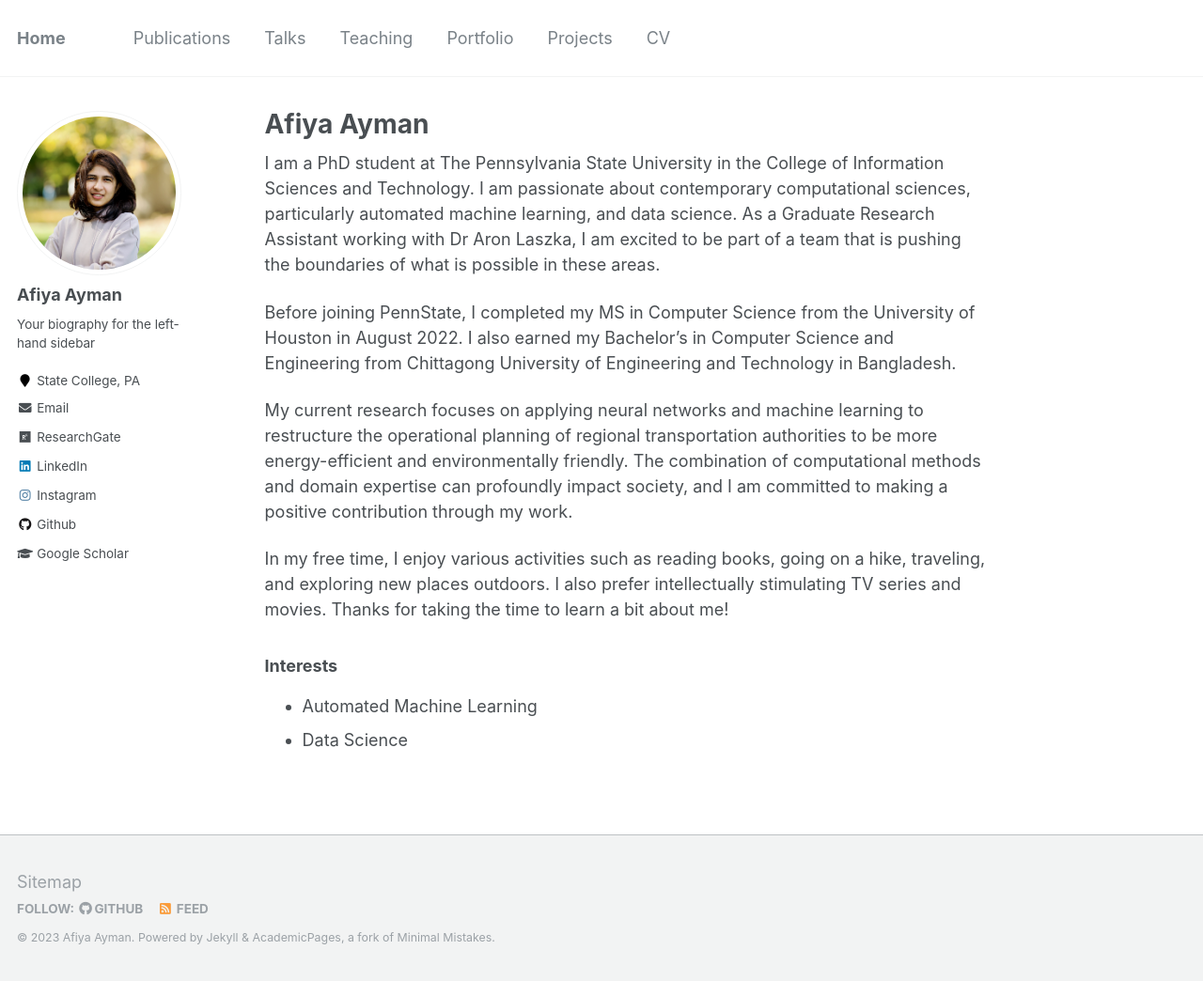
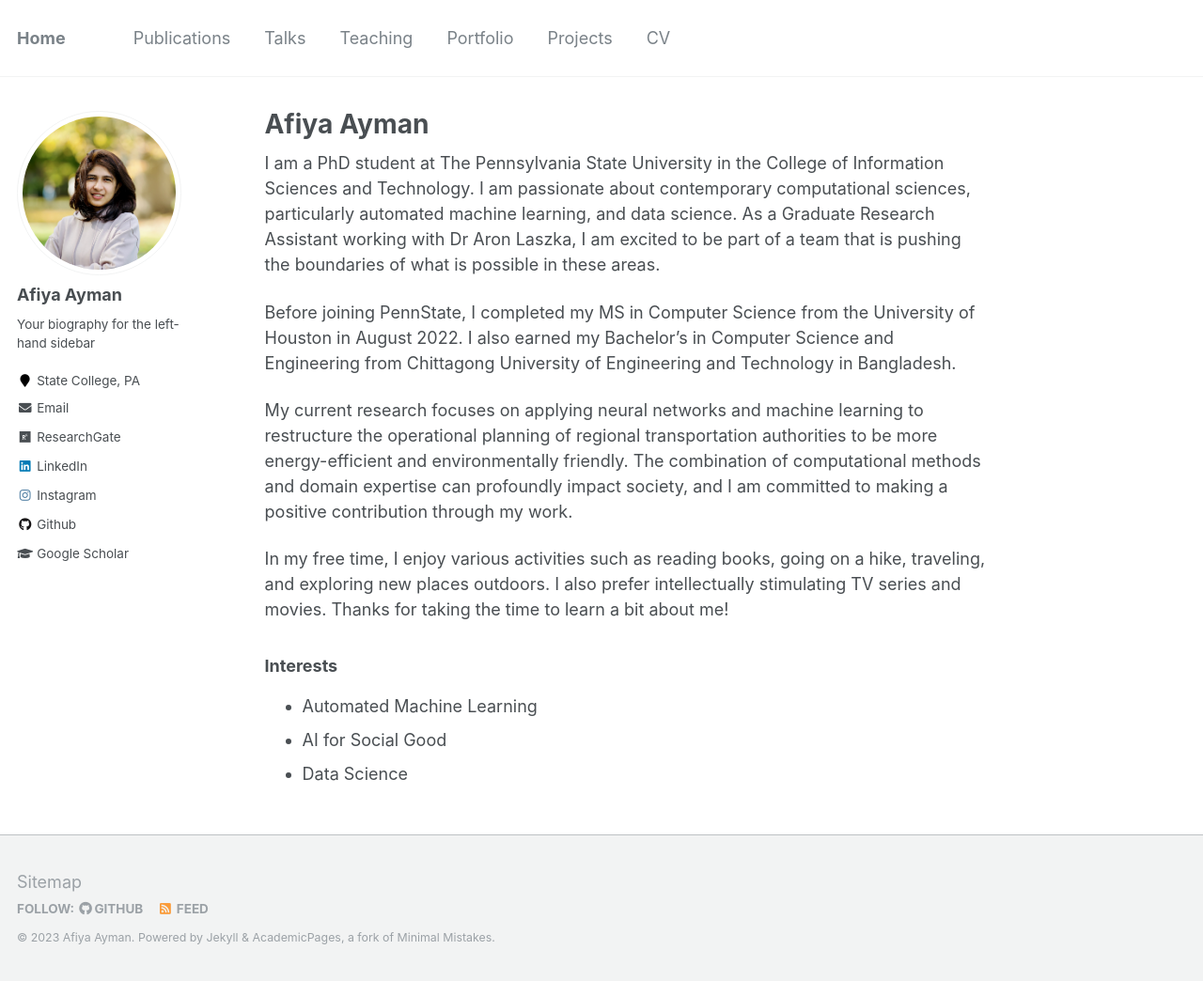
Before and after one commit to AfiyaAyman/AfiyaAyman.github.io, a Jekyll site: the page built from _pages/about.md, in a window 1280 px wide and 1044 px high. Shown: the whole window at 94% size. Built offline with Jekyll 4.4.1, drawn with Linux system fonts in a browser that asks for light colours.

Commit message:
Updated CV

```diff
--- a/_pages/about.md
+++ b/_pages/about.md
@@ -20,4 +20,5 @@ In my free time, I enjoy various activities such as reading books, going on a hi
 ### Interests
 
 * Automated Machine Learning
+* AI for Social Good
 * Data Science
```
